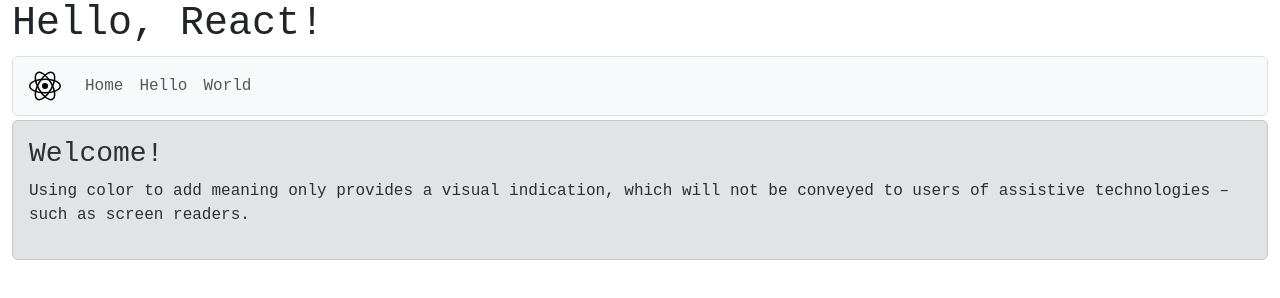
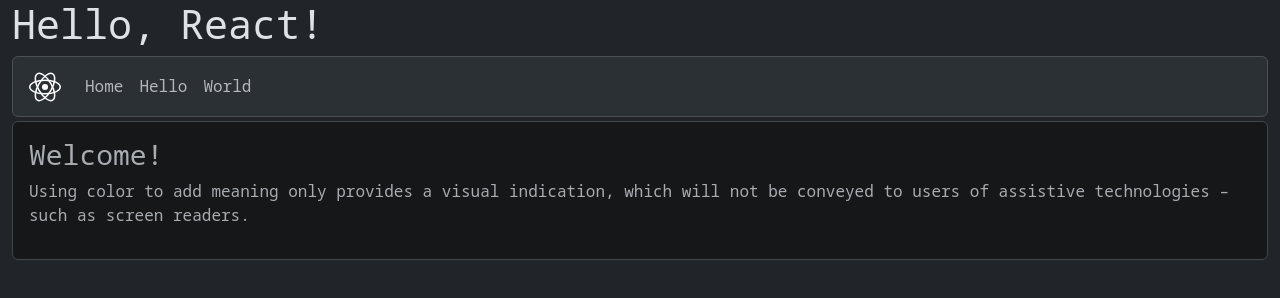
Before and after one commit to 4bigchoi23/app, a plain HTML site: page templates/template.react.router.html in a window 1280 px wide. Drawn offline with nearby package versions, Linux system fonts and the light colour scheme.

Commit message:
Update templates

```diff
--- a/templates/template.react.router.html
+++ b/templates/template.react.router.html
@@ -1,5 +1,5 @@
 <!DOCTYPE html>
-<html lang="ko">
+<html lang="ko" data-bs-theme="dark">
 <head>
 <meta charset="utf-8">
 <meta http-equiv="X-UA-Compatible" content="IE=edge,chrome=1">
@@ -8,6 +8,7 @@
 <meta name="viewport" content="width=device-width, initial-scale=1, maximum-scale=1">
 <link rel="home" href="/">
 <link rel="shortcut icon" href="https://react.dev/favicon.ico" type="image/x-icon">
+<link rel="stylesheet" href="https://fonts.googleapis.com/css2?family=Noto+Sans+KR&family=Noto+Sans+Mono&family=Noto+Serif+KR&display=swap">
 <link rel="stylesheet" href="https://cdn.jsdelivr.net/npm/bootstrap@5.3.2/dist/css/bootstrap.min.css">
 <script src="https://cdn.jsdelivr.net/npm/jquery@3.7.1/dist/jquery.min.js"></script>
 <script src="https://cdn.jsdelivr.net/npm/bootstrap@5.3.2/dist/js/bootstrap.bundle.min.js"></script>
@@ -16,11 +17,16 @@
 <script src="https://unpkg.com/react-router-dom@5.2.0/umd/react-router-dom.min.js"></script>
 <script src="https://unpkg.com/babel-standalone@6/babel.min.js"></script>
 <style>
-    html, body { font-family: 'Cascadia Code', monospace; }
+:root {
+    --bs-font-sans-serif: 'Noto Sans KR', sans-serif;
+    --bs-font-serif: 'Noto Serif KR', serif;
+    --bs-font-monospace: 'Noto Sans Mono', 'Noto Serif KR', monospace;
+    --bs-body-font-family: var(--bs-font-monospace);
+}
 </style>
 </head>
 <body>
-<div id="root"></div>
+<div id="app"></div>
 <script type="text/babel">
     const Router = window.ReactRouterDOM.BrowserRouter;
     const HashRouter = window.ReactRouterDOM.HashRouter;
@@ -39,10 +45,13 @@
                 <HashRouter hashType="noslash">
                 <div className="container-fluid">
                     <h1>Hello, React!</h1>
-                    <nav className="navbar navbar-expand-lg rounded border bg-body-tertiary mb-1 px-3">
+                    <nav className="navbar navbar-expand-sm rounded border bg-body-tertiary mb-1 px-3">
                     <a className="navbar-brand" href="">
                         <svg width="32" height="32" viewBox="-10.5 -9.45 21 18.9" fill="none" xmlns="http://www.w3.org/2000/svg"><circle cx="0" cy="0" r="2" fill="currentColor"></circle><g stroke="currentColor" stroke-width="1" fill="none"><ellipse rx="10" ry="4.5"></ellipse><ellipse rx="10" ry="4.5" transform="rotate(60)"></ellipse><ellipse rx="10" ry="4.5" transform="rotate(120)"></ellipse></g></svg>
                     </a>
+                    <button className="navbar-toggler" type="button" data-bs-toggle="collapse" data-bs-target="#navbarNav" aria-controls="navbarNav" aria-expanded="false" aria-label="Toggle navigation">
+                        <span class="navbar-toggler-icon"></span>
+                    </button>
                     <div className="collapse navbar-collapse" id="navbarNav">
                         <ul className="navbar-nav">
                         <li className="nav-item">
@@ -67,8 +76,7 @@
             );
         }
     }
-</script>
-<script type="text/babel">
+
     function Welcome(props) {
         return (
             <div className="alert alert-secondary">
@@ -91,9 +99,8 @@
             </React.Fragment>
         );
     };
-</script>
-<script type="text/babel">
-    ReactDOM.render(<APP />, document.querySelector('#root'))
+
+    ReactDOM.render(<APP />, document.querySelector('#app'))
 </script>
 </body>
 </html>
```
Also changed, not shown: templates/prepared.html (+2 -2 lines), templates/template.html (+1 -1 lines), templates/template.react.html (+8 -2 lines), templates/template.vuejs.html (+9 -17 lines), templates/template.vuejs.router.html (+13 -5 lines).
